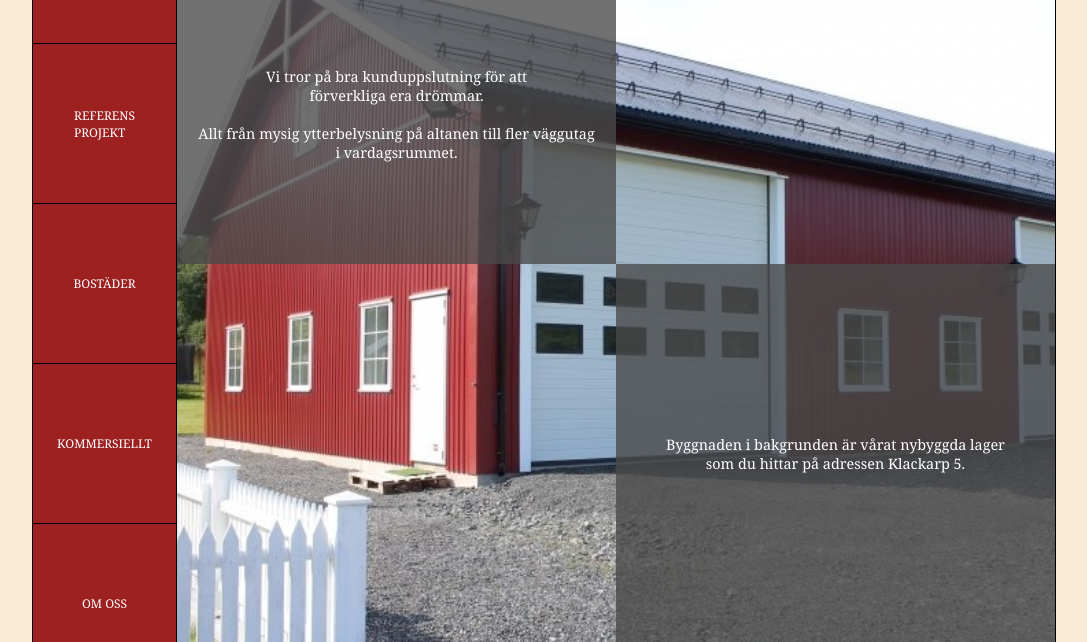
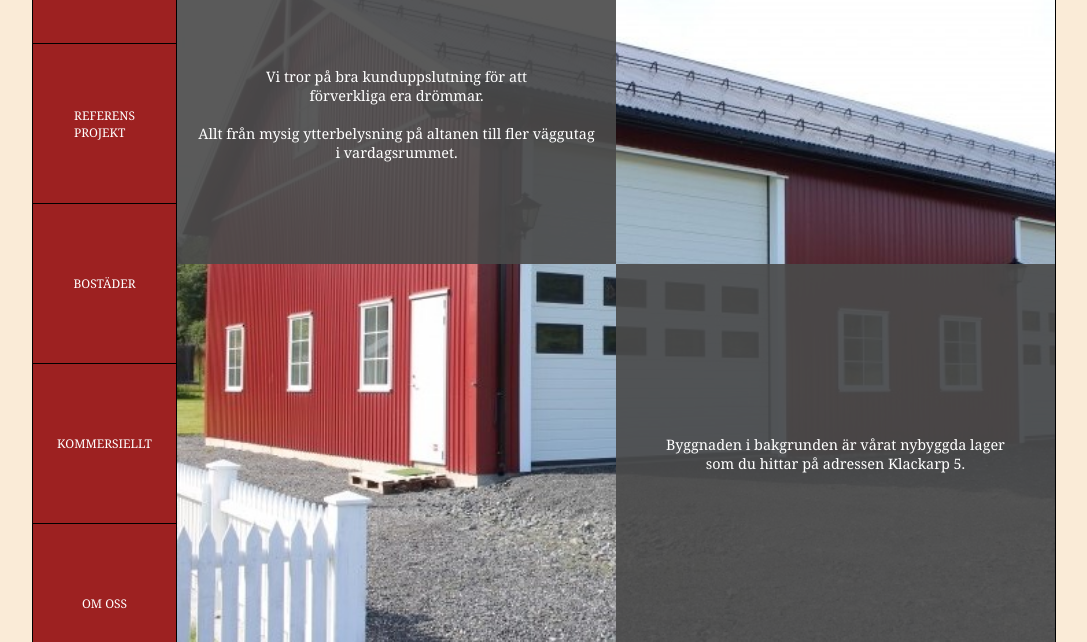
Before and after one commit to mansklackensjo/slutProjekt, a plain HTML site: page html/index.html in a window 1280 px wide. Shown: the part 117-759 px from the top of the page, without its empty margins (96-1183 px from the left). Drawn offline with Linux system fonts and the light colour scheme.

Commit message:
små fix

```diff
--- a/css/index.css
+++ b/css/index.css
@@ -68,7 +68,7 @@ nav {
 }
 
 #mainArea > * {
-    background-color: #4a4a4ac7 ;
+    background-color: #4a4a4ae8 ;
 }
 
 header {
--- a/css/omOss.css
+++ b/css/omOss.css
@@ -68,7 +68,7 @@ nav {
 }
 
 #mainArea > * {
-    background-color: #4a4a4ac7 ;
+    background-color: #4a4a4af5 ;
 }
 
 header {
```
Also changed, not shown: PLANERING/mappstruktur.png (added).
